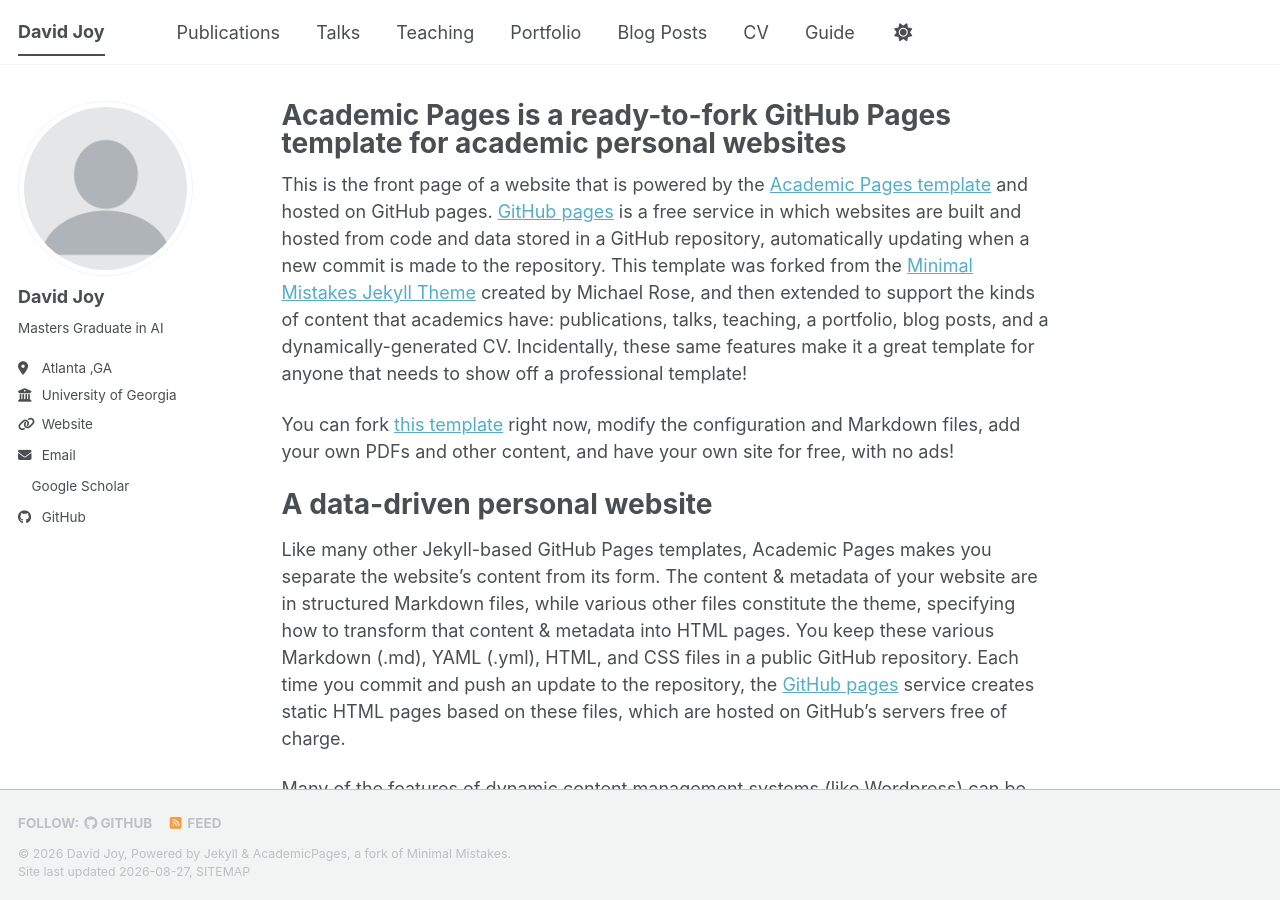
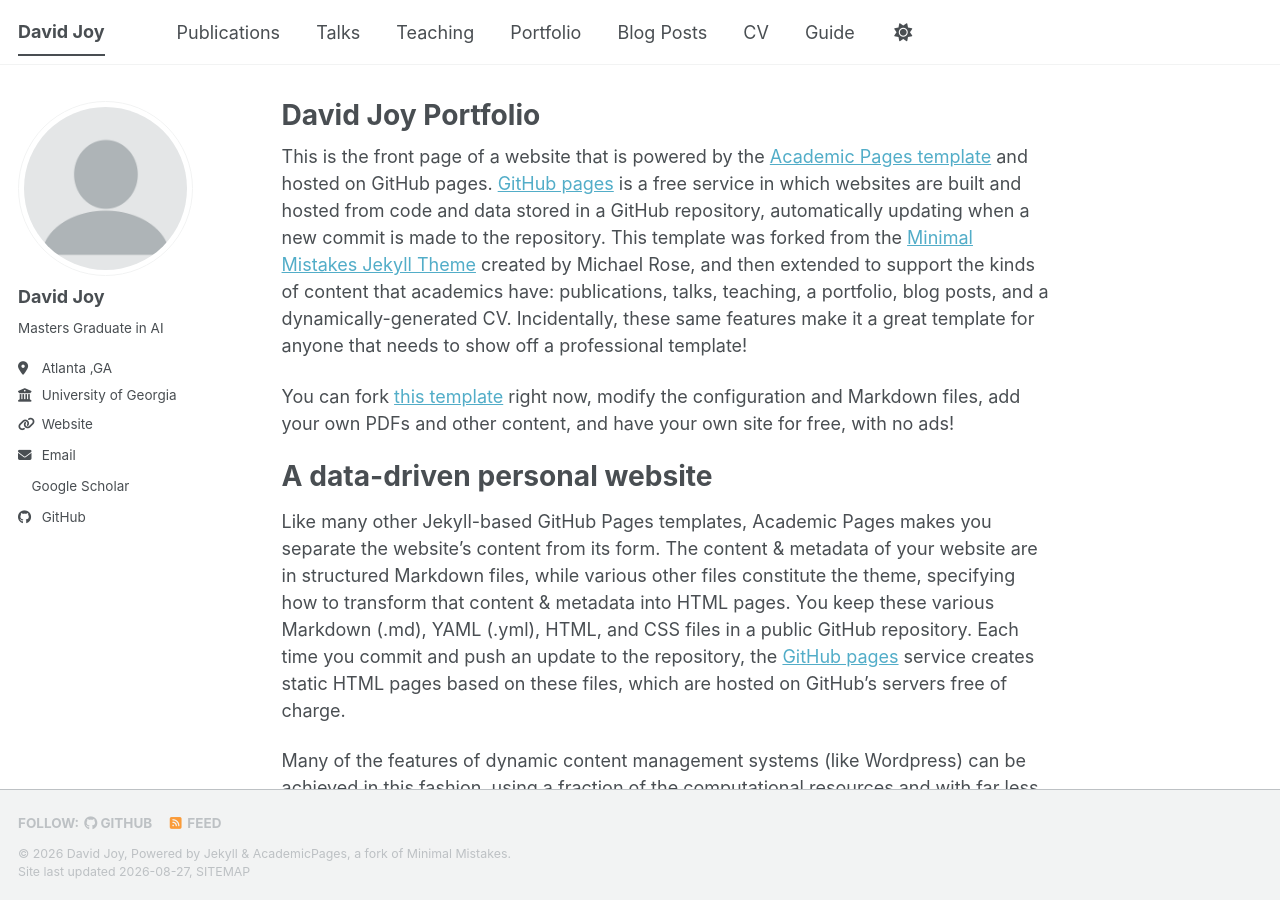
Before and after one commit to davidjoyme/davidjoyme.github.io, a Jekyll site: the page built from _pages/about.md, in a window 1280 px wide and 900 px high. Built offline with Jekyll 4.4.1, drawn with Linux system fonts in a browser that asks for light colours; a style sheet for code colours, icons or effects is not loaded.

Commit message:
Update portfolio

```diff
--- a/_pages/about.md
+++ b/_pages/about.md
@@ -1,6 +1,6 @@
 ---
 permalink: /
-title: "Academic Pages is a ready-to-fork GitHub Pages template for academic personal websites"
+title: "David Joy Portfolio"
 author_profile: true
 redirect_from:
   - /about/
```
